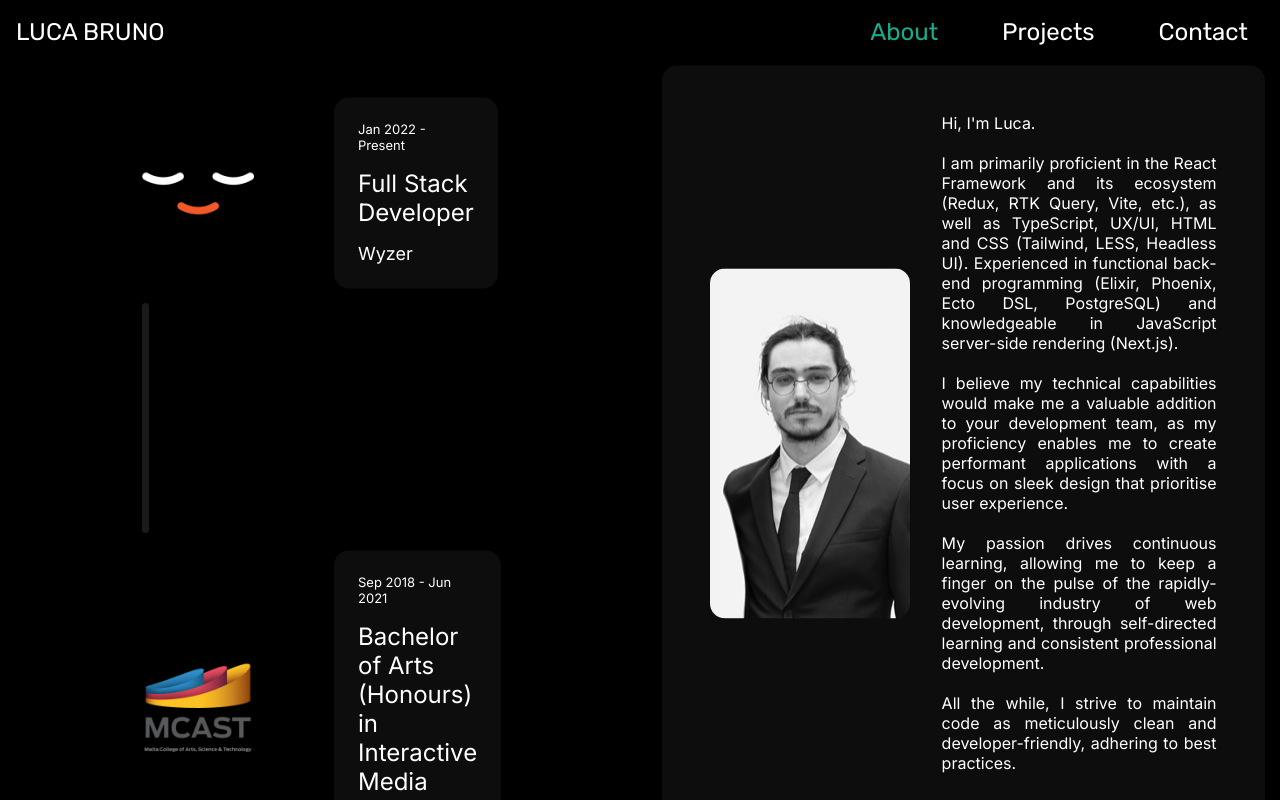
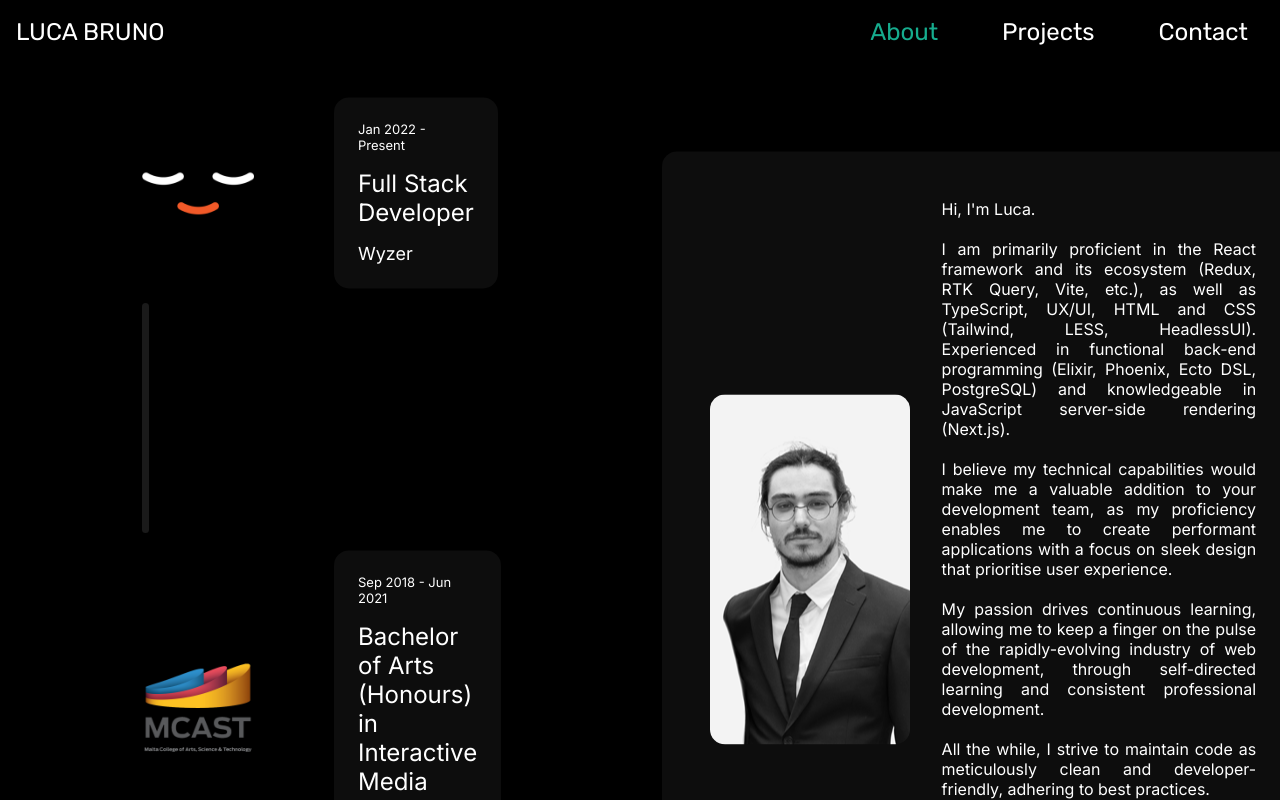
Before and after one commit to luca-bruno/portfolio-website, a Next.js app: page /about in a window 1280 px wide. Built offline with nearby package versions, Linux system fonts and the light colour scheme.

Commit message:
fix: About styling minor fixes & payload amendments

```diff
--- a/app/about/page.tsx
+++ b/app/about/page.tsx
@@ -10,6 +10,7 @@ import React, { useEffect, useState } from "react"
 import moment from "moment"
 import useStackIcon from "@/hooks/useStackIcon/useStackIcon"
 import ProfilePicture from "@/public/assets/ProfilePicture.png"
+import Link from "next/link"
 
 const page = () => {
   const arr = [
@@ -163,7 +164,7 @@ const page = () => {
         )}
       </div>
 
-      <div style={{ display: "flex", flexDirection: "column", margin: "auto" }}>
+      <div style={{ display: "flex", flexDirection: "column", margin: "auto", marginTop: "5.4rem" }}>
         <div
           onMouseEnter={() => setIsProfileHovered(true)}
           onMouseLeave={() => setIsProfileHovered(false)}
@@ -200,9 +201,9 @@ const page = () => {
             <br />
             <div className={`${isWorkSelected ? "hidden" : ""}`}>
               <p>
-                I am primarily proficient in the React Framework and its
+                I am primarily proficient in the React framework and its
                 ecosystem (Redux, RTK Query, Vite, etc.), as well as TypeScript,
-                UX/UI, HTML and CSS (Tailwind, LESS, Headless UI). Experienced
+                UX/UI, HTML and CSS (Tailwind, LESS, HeadlessUI). Experienced
                 in functional back-end programming (Elixir, Phoenix, Ecto DSL,
                 PostgreSQL) and knowledgeable in JavaScript server-side
                 rendering (Next.js).
@@ -225,6 +226,17 @@ const page = () => {
               <p>
                 All the while, I strive to maintain code as meticulously clean
                 and developer-friendly, adhering to best practices.
+              </p>
+              <br />
+              <p>
+                My résumé is available for download <a href="/assets/CV-2023.pdf" style={{ color: "var(--global--color-primary)" }} rel="noreferrer" target="_blank">here.</a>
+              </p>
+              <br />
+              <p>
+                For work enquiries, you may reach me through the
+                <Link href="/contact" style={{ color: "var(--global--color-primary)", padding: "0 0.5rem 0 0.5rem" }}>Contact</Link>
+                section or through <a style={{ color: "var(--global--color-primary)" }} href="https://www.linkedin.com/in/bruno-luca/" rel="noreferrer" target="_blank">LinkedIn</a>
+                , or <a style={{ color: "var(--global--color-primary)" }} href="https://github.com/luca-bruno" rel="noreferrer" target="_blank">GitHub</a>.
               </p>
             </div>
           </div>
```
